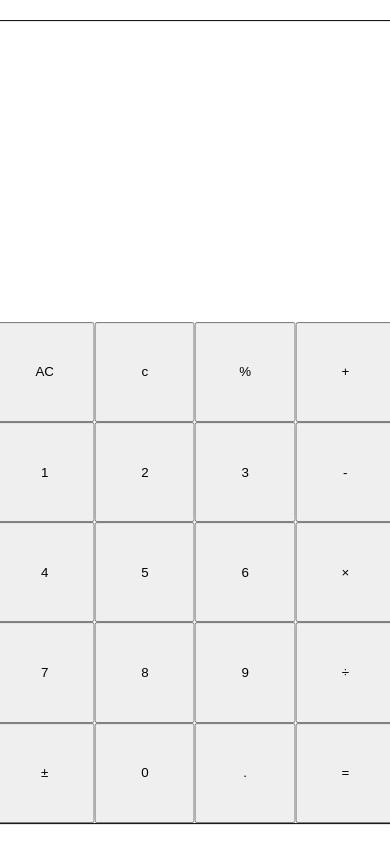
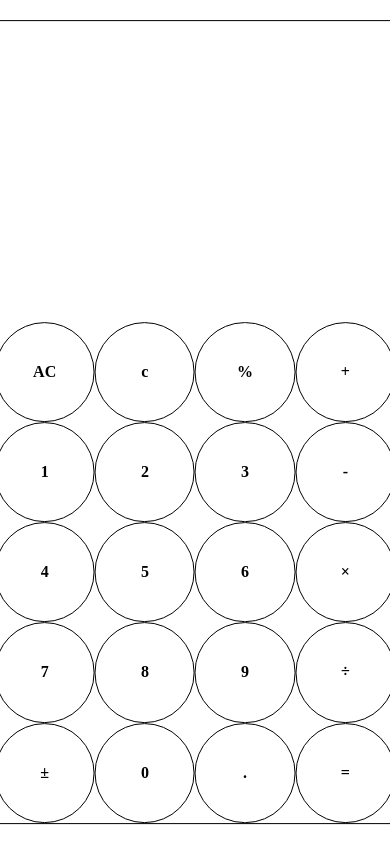
Before and after one commit to I-zme/calculator, a plain HTML site: page index.html in a window 390 px wide. Drawn offline with Linux system fonts and the light colour scheme.

Commit message:
Fix responsive buttons for diff calc sizes

```diff
--- a/styles.css
+++ b/styles.css
@@ -16,29 +16,54 @@ html, body{
     border: 1px solid black;
 }
 
-.numbers-container{
+.display{
+    width: 100%;
+    height: calc(100% * (3/8));
+}
+
+button{
+    all: unset;
+    text-align: center;
+    border-radius: 50%;
+    border: 1px solid black;
+    font-weight: 800;
+}
+
+button, .display, .calculator{
+    box-sizing: border-box;
+}
+
+.numbers-container, .mod-container{
+    width: 75%;
     display: flex;
     flex-flow: row wrap;
-    width: 75%;
-    height: 50%;
     position: absolute;
     bottom: 0;
     left: 0;
+}
+
+.numbers-container{
+    height: 50%;
     justify-content: center;
 }
 
 .number{
-    height: 25%;
-    aspect-ratio: 1/1;
+    width: calc(100% / 3);
+    height: calc(100% /4);
 }
 
+
+.mod-container, .operators-container{
+    height: calc(100% * (5/8));
+
+}
 
 
 .operators-container{
     display: flex;
     flex-direction: column;
-    height: calc(100% * (5/8));
-    /* width: 25%; */
+    width: 25%;
+
     position: absolute;
     bottom: 0;
     right: 0;
@@ -46,27 +71,16 @@ html, body{
 
 .operator{
     height: calc(100% / 5);
-    aspect-ratio: 1/1;
 }
 
 
-
 .mod-container{
-    width: 75%;
-    height: calc(100% * (5/8));
-    position: absolute;
-    bottom: 0;
-    left: 0;
-
-    display: flex;
-    flex-flow: row wrap;
     justify-content: space-between;
 }
 
 .mod{
     height: calc(100% / 5);
-    aspect-ratio: 1/1;
-
+    width: calc(100% / 3);
 }
 
 .mod.bottom{
```
